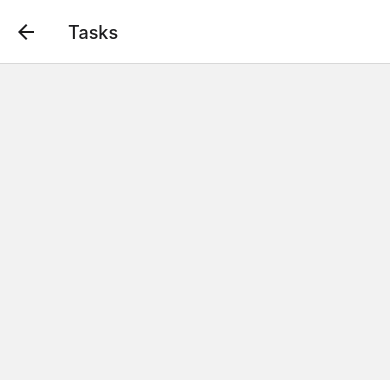
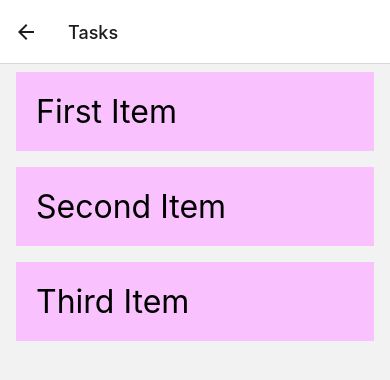
Before and after one commit to undercurre/DailyAlly, a React Native app: screen /Tasks in a window 390 px wide. Shown: the top 380 px of the page. Built offline with nearby package versions, Linux system fonts and the light colour scheme.

Commit message:
feat: 列表页示例

```diff
--- a/views/Task.tsx
+++ b/views/Task.tsx
@@ -1,43 +1,64 @@
 import React from 'react';
-import {View, FlatList, Text, StyleSheet} from 'react-native';
+import {
+  SafeAreaView,
+  View,
+  FlatList,
+  StyleSheet,
+  Text,
+  StatusBar,
+} from 'react-native';
 
-const Tasks = () => {
-  // 示例数据
-  const data = [
-    {id: '1', title: 'Item 1'},
-    {id: '2', title: 'Item 2'},
-    {id: '3', title: 'Item 3'},
-    // ... 可以添加更多的数据项
-  ];
+const DATA = [
+  {
+    id: 'bd7acbea-c1b1-46c2-aed5-3ad53abb28ba',
+    title: 'First Item',
+  },
+  {
+    id: '3ac68afc-c605-48d3-a4f8-fbd91aa97f63',
+    title: 'Second Item',
+  },
+  {
+    id: '58694a0f-3da1-471f-bd96-145571e29d72',
+    title: 'Third Item',
+  },
+];
 
-  // 渲染每一项的函数
-  const renderItem = (item: {id: string; title: String}) => (
-    <View style={styles.cell}>
-      <Text>{item.title}</Text>
+const Item = ({title}) => {
+  return (
+    <View style={styles.item}>
+      <Text style={styles.title}>{title}</Text>
     </View>
   );
+};
+
+const TaskScreen = () => {
+  const renderItem = ({item}) => <Item title={item.title} />;
 
   return (
-    <View style={styles.container}>
-      {/* <FlatList
-        data={data}
+    <SafeAreaView style={styles.container}>
+      <FlatList
+        data={DATA}
         renderItem={renderItem}
         keyExtractor={item => item.id}
-      /> */}
-    </View>
+      />
+    </SafeAreaView>
   );
 };
 
 const styles = StyleSheet.create({
   container: {
     flex: 1,
-    padding: 16,
+    marginTop: StatusBar.currentHeight || 0,
   },
-  cell: {
-    padding: 16,
-    borderBottomWidth: 1,
-    borderBottomColor: '#ccc',
+  item: {
+    backgroundColor: '#f9c2ff',
+    padding: 20,
+    marginVertical: 8,
+    marginHorizontal: 16,
+  },
+  title: {
+    fontSize: 32,
   },
 });
 
-export default Tasks;
+export default TaskScreen;
```
